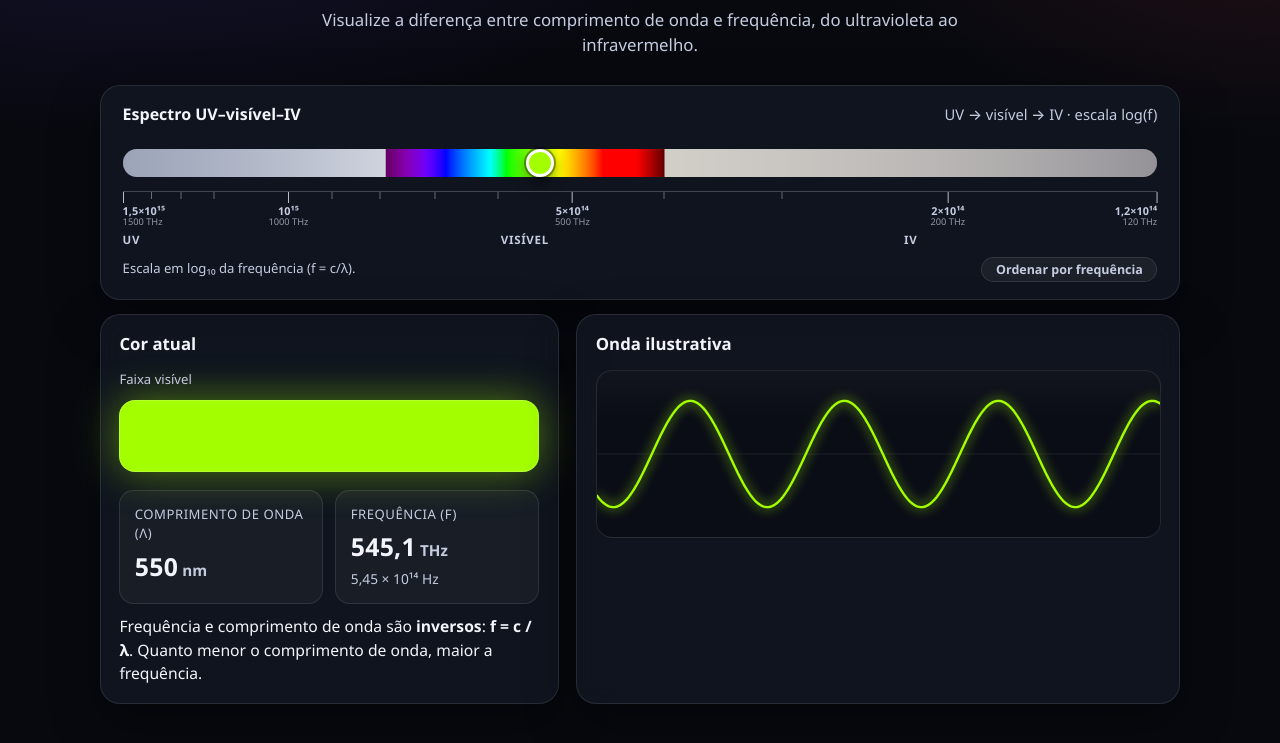
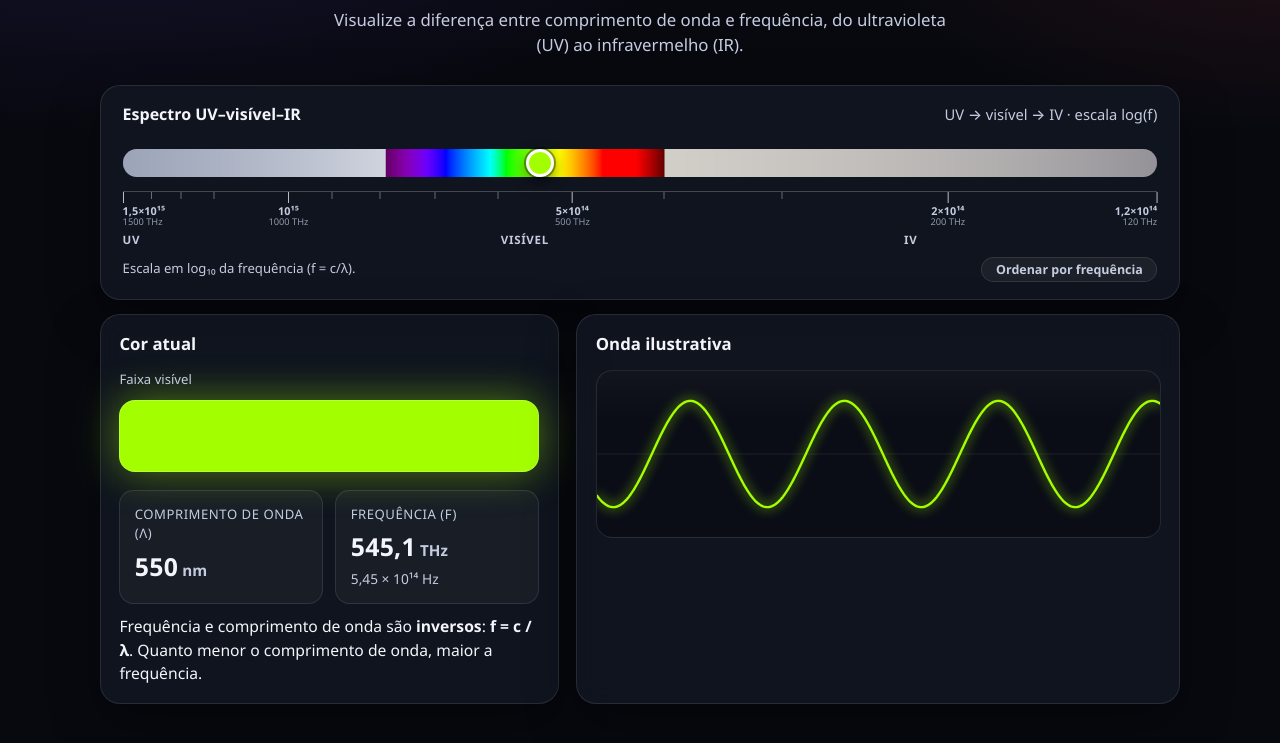
Before and after one commit to cmarpini/wavisual, a plain HTML site: page index.html in a window 1280 px wide. Shown: the part 111-854 px from the top of the page. Drawn offline with Linux system fonts and the light colour scheme.

Commit message:
Update index.html

```diff
--- a/index.html
+++ b/index.html
@@ -11,15 +11,15 @@
       <header class="site-header">
         <h1>Wavisual</h1>
         <p class="lede">
-          Visualize a diferença entre comprimento de onda e frequência, do ultravioleta ao infravermelho.
+          Visualize a diferença entre comprimento de onda e frequência, do ultravioleta (UV) ao infravermelho (IR).
         </p>
       </header>
 
       <main>
         <section class="panel spectrum-panel" aria-labelledby="spectrum-title">
           <div class="spectrum-label">
-            <label id="spectrum-title" for="wavelength">Espectro UV–visível–IV</label>
-            <span class="spectrum-hint" id="spectrum-hint">UV → visível → IV · escala log(f)</span>
+            <label id="spectrum-title" for="wavelength">Espectro UV–visível–IR</label>
+            <span class="spectrum-hint" id="spectrum-hint">UV → visível → IR</span>
           </div>
           <div class="spectrum-control">
             <canvas id="spectrum" aria-hidden="true"></canvas>
```
